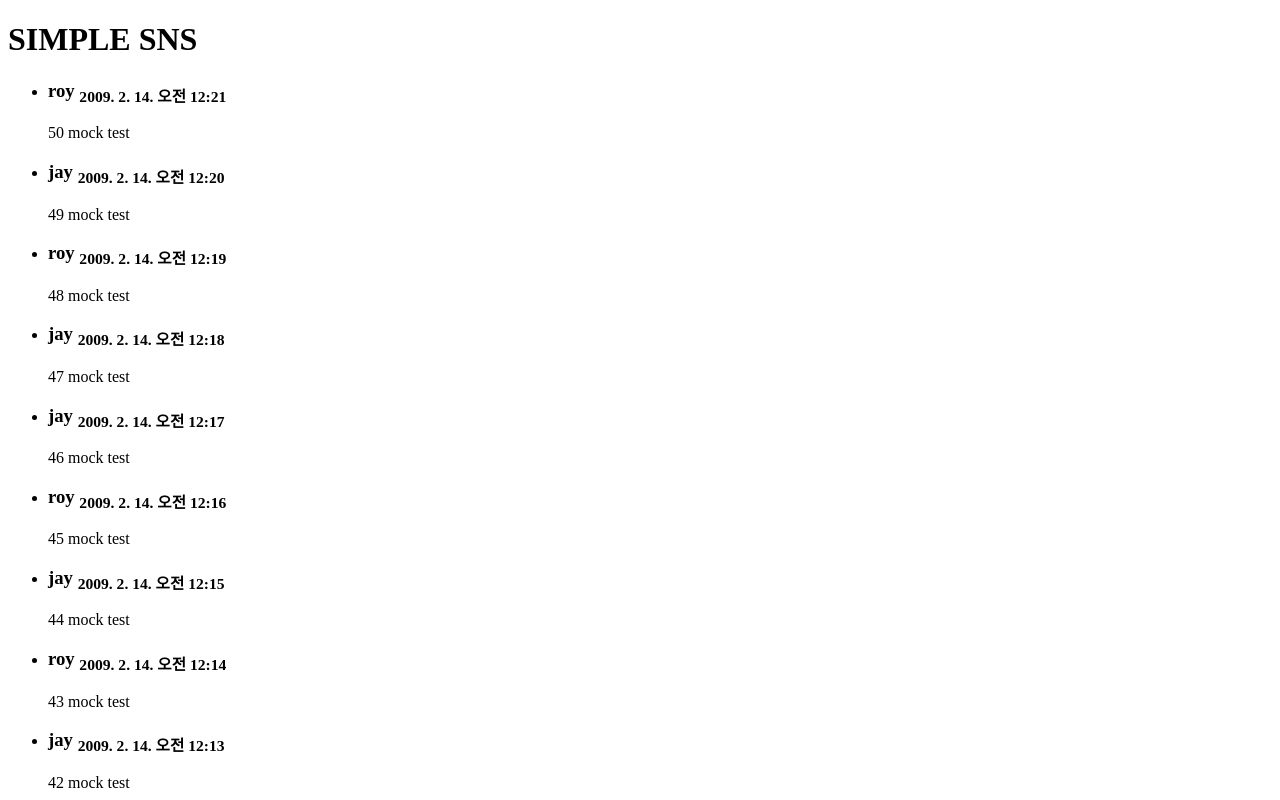
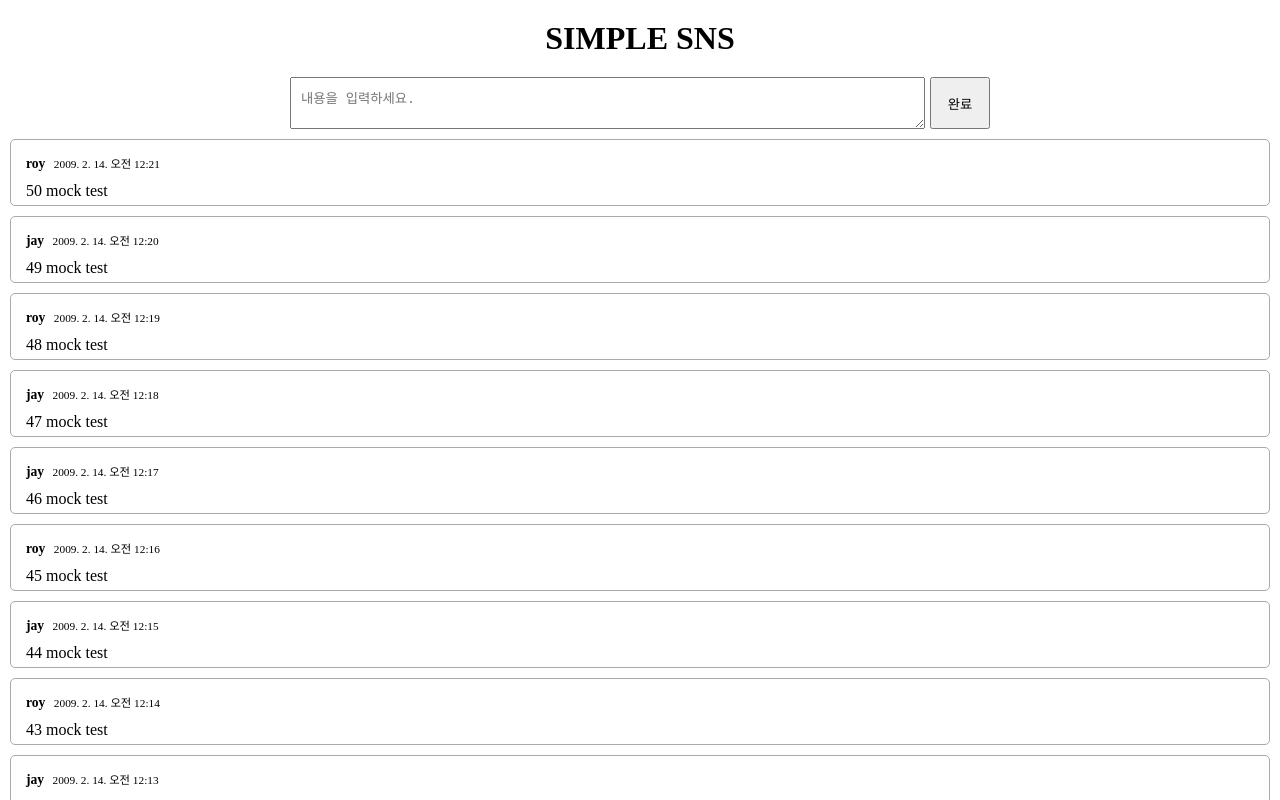
Before and after one commit to Esoolgnah/graphql-toy, a Next.js app in the folder client/: page / in a window 1280 px wide. Shown: the top 800 px of the page. Built offline with nearby package versions, Linux system fonts and the light colour scheme.

Commit message:
feat: 4강: 새글쓰기 기능 구현

```diff
--- /dev/null
+++ b/client/components/MsgInput.js
@@ -0,0 +1,28 @@
+import { useRef } from 'react';
+
+const MsgInput = ({ mutate }) => {
+  const textRef = useRef(null);
+
+  const onSubmit = (e) => {
+    e.preventDefault();
+    e.stopPropagation();
+    const text = textRef.current.value;
+    textRef.current.value = '';
+    mutate(text);
+  };
+
+  return (
+    <form
+      className="messages__input"
+      onSubmit={onSubmit}
+    >
+      <textarea
+        ref={textRef}
+        placeholder="내용을 입력하세요."
+      />
+      <button type="submit">완료</button>
+    </form>
+  );
+};
+
+export default MsgInput;
--- a/client/components/MsgItem.js
+++ b/client/components/MsgItem.js
@@ -1,6 +1,6 @@
 const MsgItem = ({ userId, timestamp, text }) => {
   return (
-    <li className="messages_item">
+    <li className="messages__item">
       <h3>
         {userId}{' '}
         <sub>
--- a/client/components/MsgList.js
+++ b/client/components/MsgList.js
@@ -1,14 +1,10 @@
 import { useEffect, useState } from 'react';
 import MsgItem from './MsgItem';
+import MsgInput from './MsgInput';
 
 const UserIds = ['roy', 'jay'];
 const getRandomUserId = () => UserIds[Math.round(Math.random())];
-
-const MsgList = () => {
-  const [msgs, setMsgs] = useState([]);
-
-  useEffect(() => {
-    const generatedMsgs = Array(50)
+const originalMsgs = Array(50)
   .fill(0)
   .map((_, i) => ({
     id: 50 - i,
@@ -16,10 +12,27 @@ const MsgList = () => {
     timestamp: 1234567890123 + (50 - i) * 1000 * 60,
     text: `${50 - i} mock test`,
   }));
-    setMsgs(generatedMsgs);
+
+const MsgList = () => {
+  const [msgs, setMsgs] = useState([]);
+
+  const onCreate = (text) => {
+    const newMsg = {
+      id: msgs.length + 1,
+      userId: getRandomUserId(),
+      timestamp: Date.now(),
+      text: `${msgs.length + 1} ${text}`,
+    };
+    setMsgs((msgs) => [newMsg, ...msgs]);
+  };
+
+  useEffect(() => {
+    setMsgs(originalMsgs);
   }, []);
 
   return (
+    <>
+      <MsgInput mutate={onCreate} />
       <ul className="messages">
         {msgs.map((x) => (
           <MsgItem
@@ -28,6 +41,7 @@ const MsgList = () => {
           />
         ))}
       </ul>
+    </>
   );
 };
 
--- a/client/next.config.js
+++ b/client/next.config.js
@@ -2,6 +2,6 @@ const path = require('path');
 
 module.exports = {
   sassOptions: {
-    includedPaths: [path.resolve(__dirname, './pages')],
+    includePaths: [path.resolve(__dirname, './pages')],
   },
 };
--- /dev/null
+++ b/client/pages/_app.js
@@ -0,0 +1,10 @@
+import './index.scss';
+
+const App = ({ Component, pageProps }) => <Component {...pageProps} />;
+
+App.getInitialProps = async ({ ctx, Component }) => {
+  const pageProps = await Component.getInitialProps?.(ctx);
+  return { pageProps };
+};
+
+export default App;
```
Lines whose indentation alone changed are shown as unchanged.
